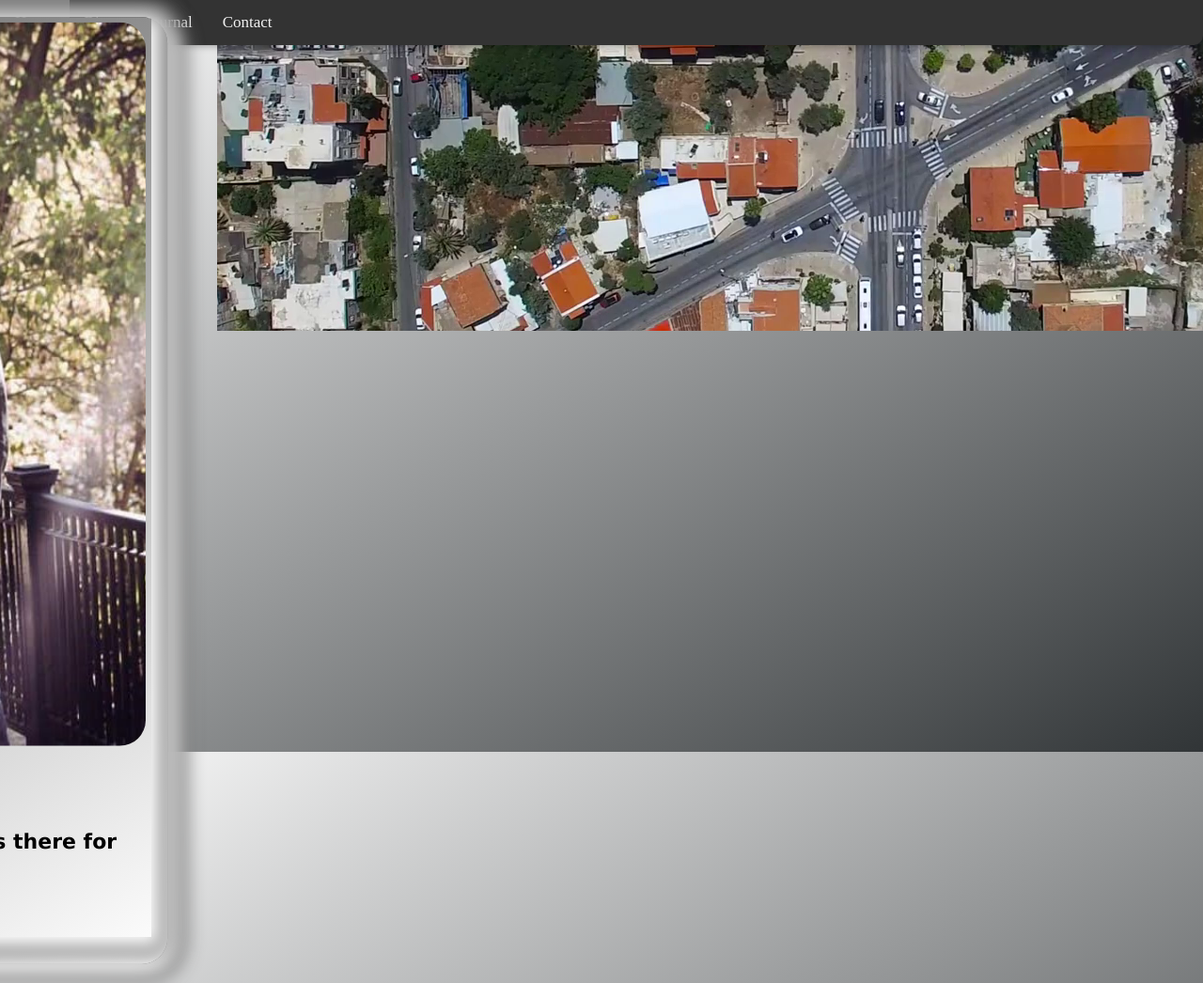
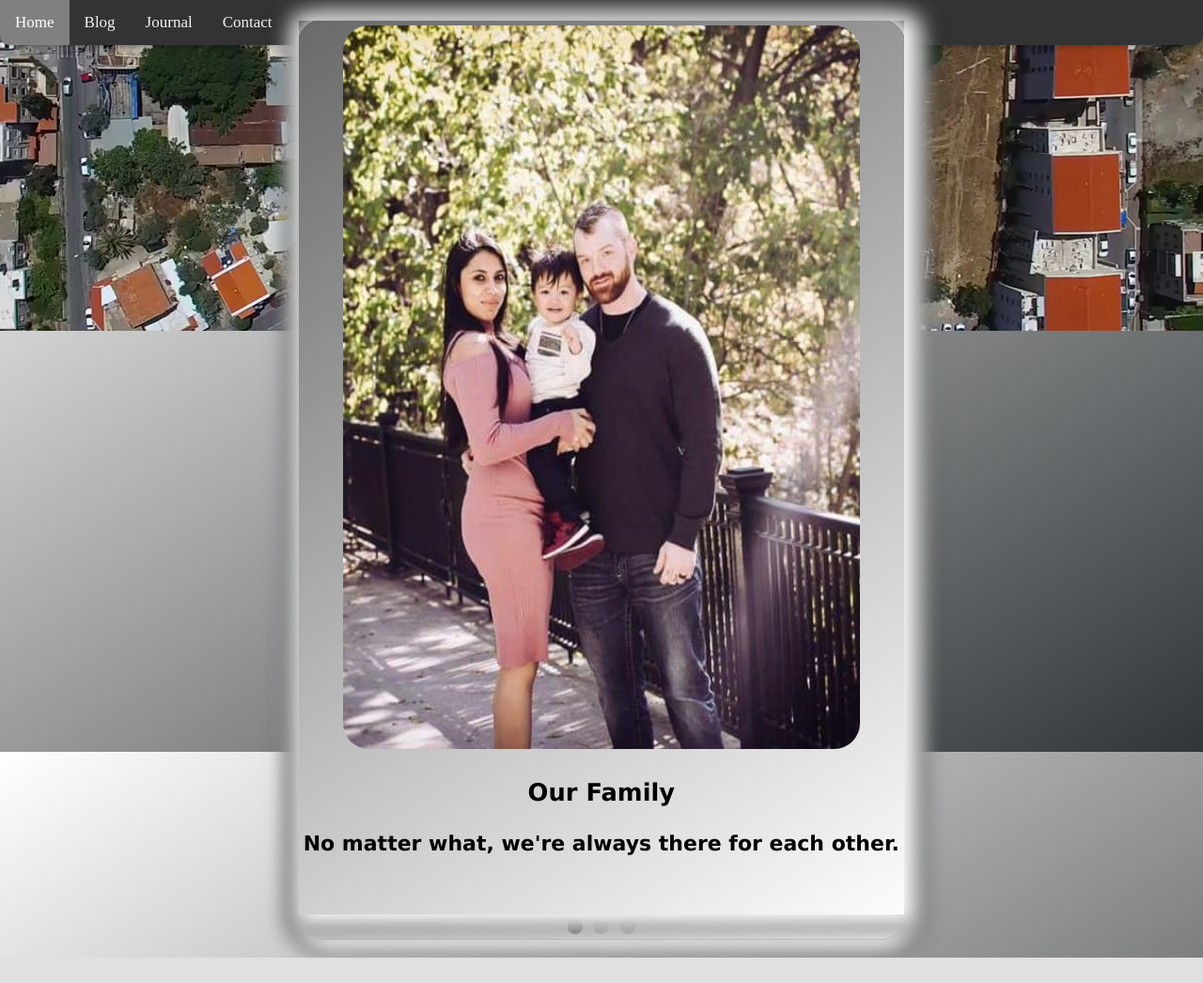
Before and after one commit to s501094/s501094.github.io, a PHP site: page / in a window 1280 px wide; the page is wider, and only the part inside the window is pictured. Shown: that part at 94% size. After the commit the page ends 1019 px from the top of that part, so only its background shows below. Run offline with PHP 8.4, Linux system fonts and the light colour scheme.

Commit message:
adjusting main pics to the middle

```diff
--- a/css/style.css
+++ b/css/style.css
@@ -49,10 +49,10 @@ body{
 }
 /* ********************************************************** Body of Page ************************************************************ */
  .container{
-	padding:0.01em 16px;
-	padding-bottom: 2px;
+	padding:.5px;
+	padding-bottom: 0;
 	box-sizing: inherit;
-
+    position:absolute;
 }
 .slideshow-container {
 	-moz-border-radius: 15px;
```
